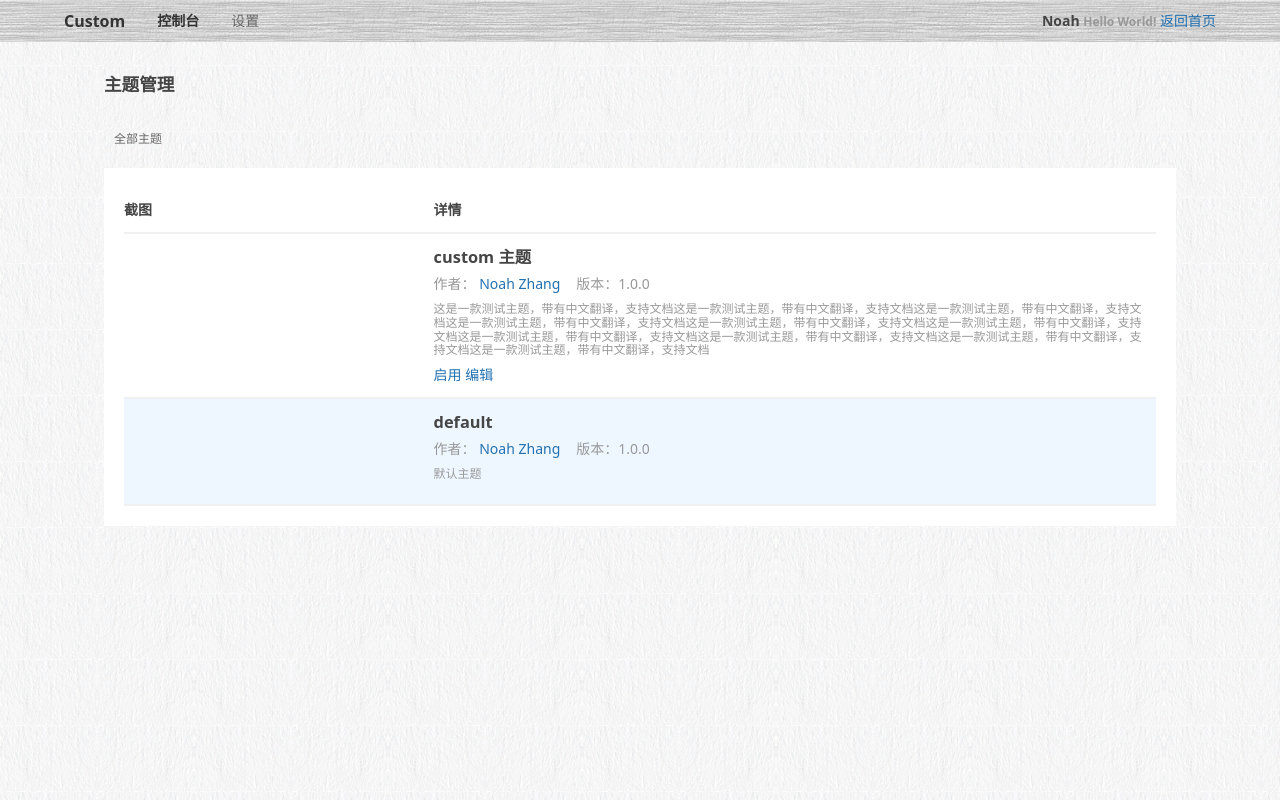
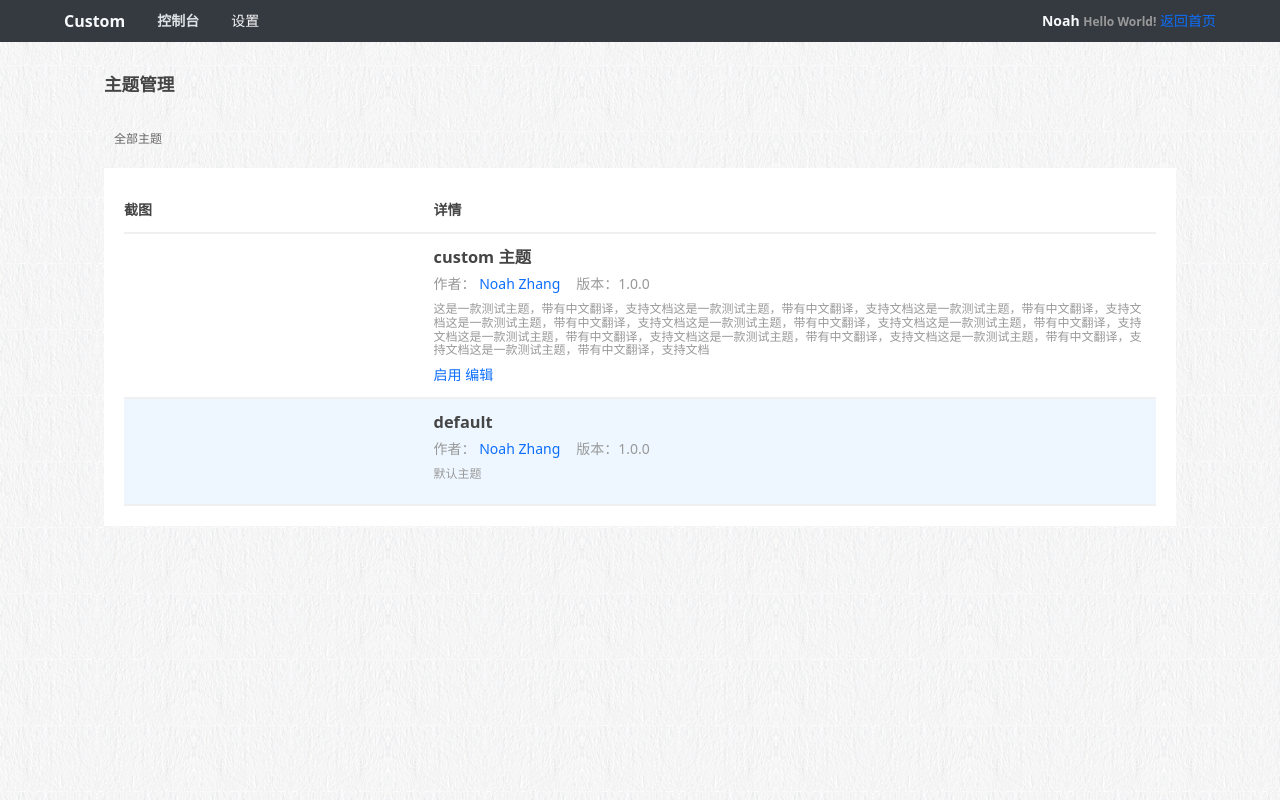
Before and after one commit to kuochingchang/custom, a PHP site: page /admin/theme.php in a window 1280 px wide. Run offline with PHP 8.4, Linux system fonts and the light colour scheme; data comes from the database, SQL or seed files in the repository; both versions use the stored data as it was after the commit.

Commit message:
修改后台主题

```diff
--- /dev/null
+++ b/admin/css/styles/_functions.scss
@@ -0,0 +1,11 @@
+@function tint-color($color, $weight) {
+    @return mix(white, $color, $weight);
+}
+
+@function shade-color($color, $weight) {
+    @return mix(black, $color, $weight);
+}
+
+@function shift-color($color, $weight) {
+    @return if($weight > 0, shade-color($color, $weight), tint-color($color, -$weight));
+}
--- a/admin/css/styles/_header.scss
+++ b/admin/css/styles/_header.scss
@@ -1,6 +1,6 @@
 .custom-admin-header-wrap {
     display: flex;
-    background-image: url(../img/header-bg.gif);
+    background-color: $gray-800;
     gap: 1rem;
     align-items: center;
     padding: 0 5%;
@@ -10,11 +10,11 @@
 
         a {
             display: block;
-            color: #333;
+            color: $gray-100;
             font-size: 16px;
 
             &:hover {
-                color: #000;
+                color: $gray-300;
             }
         }
     }
@@ -28,13 +28,13 @@
             .item-link {
                 display: block;
                 padding: 0.8rem 1rem;
-                color: #666;
+                color: $gray-100;
             }
 
             &:hover {
                 .item-link {
-                    color: #333;
-                    background-color: #ebebeb;
+                    color: $gray-300;
+                    background-color: $gray-700;
                     font-weight: bold;
                 }
 
@@ -45,7 +45,7 @@
 
             &.active {
                 .item-link {
-                    color: #333;
+                    color: $gray-300;
                     font-weight: bold;
                 }
             }
@@ -53,7 +53,7 @@
             .item-submenu {
                 display: none;
                 position: absolute;
-                background-color: #ebebeb;
+                background-color: $gray-300;
                 min-width: 150px;
 
                 .subitem {
@@ -61,7 +61,7 @@
                         display: block;
                         padding: 10px 16px;
                         position: relative;
-                        color: #666;
+                        color: $gray-700;
 
                         &::before {
                             content: "";
@@ -69,7 +69,7 @@
                             width: 0;
                             height: calc(100% - 8px);
                             position: absolute;
-                            background-color: #154d82;
+                            background-color: $blue-700;
                             top: 4px;
                             left: 4px;
                             transition: width .1s ease-in-out;
@@ -78,7 +78,7 @@
 
                     &:hover {
                         .subitem-link {
-                            color: #154d82;
+                            color: $blue-700;
 
                             &::before {
                                 width: 4px;
@@ -88,7 +88,7 @@
 
                     &.active {
                         .subitem-link {
-                            color: #154d82;
+                            color: $blue-700;
                             font-weight: bold;
                         }
                     }
@@ -99,6 +99,7 @@
 
     .header-item-user {
         .username {
+            color: $gray-100;
             font-weight: bold;
         }
     }
--- a/admin/css/styles/_reset.scss
+++ b/admin/css/styles/_reset.scss
@@ -200,11 +200,11 @@
 }
 
 a {
-    color: #2271b1;
+    color: $blue-500;
     text-decoration: none;
 
     &:hover {
-        color: #135e96;
+        color: $blue-600;
     }
 }
 
--- /dev/null
+++ b/admin/css/styles/_root.scss
@@ -0,0 +1,62 @@
+:root {
+
+    @each $color,
+    $value in $grays {
+        --#{$color}: #{$value};
+    }
+
+    @each $color,
+    $value in $colors {
+        --#{$color}: #{$value};
+    }
+
+    @each $color,
+    $value in $blues {
+        --#{$color}: #{$value};
+    }
+
+    @each $color,
+    $value in $indigos {
+        --#{$color}: #{$value};
+    }
+
+    @each $color,
+    $value in $purples {
+        --#{$color}: #{$value};
+    }
+
+    @each $color,
+    $value in $pinks {
+        --#{$color}: #{$value};
+    }
+
+    @each $color,
+    $value in $reds {
+        --#{$color}: #{$value};
+    }
+
+    @each $color,
+    $value in $oranges {
+        --#{$color}: #{$value};
+    }
+
+    @each $color,
+    $value in $yellows {
+        --#{$color}: #{$value};
+    }
+
+    @each $color,
+    $value in $greens {
+        --#{$color}: #{$value};
+    }
+
+    @each $color,
+    $value in $teals {
+        --#{$color}: #{$value};
+    }
+
+    @each $color,
+    $value in $cyans {
+        --#{$color}: #{$value};
+    }
+}
--- /dev/null
+++ b/admin/css/styles/_variables.scss
@@ -0,0 +1,260 @@
+$white: #fff !default;
+$gray-100: #f8f9fa !default;
+$gray-200: #e9ecef !default;
+$gray-300: #dee2e6 !default;
+$gray-400: #ced4da !default;
+$gray-500: #adb5bd !default;
+$gray-600: #6c757d !default;
+$gray-700: #495057 !default;
+$gray-800: #343a40 !default;
+$gray-900: #212529 !default;
+$black: #000 !default;
+
+$grays: (
+    "gray-100": $gray-100,
+    "gray-200": $gray-200,
+    "gray-300": $gray-300,
+    "gray-400": $gray-400,
+    "gray-500": $gray-500,
+    "gray-600": $gray-600,
+    "gray-700": $gray-700,
+    "gray-800": $gray-800,
+    "gray-900": $gray-900) !default;
+
+$blue: #0d6efd !default;
+$indigo: #6610f2 !default;
+$purple: #6f42c1 !default;
+$pink: #d63384 !default;
+$red: #dc3545 !default;
+$orange: #fd7e14 !default;
+$yellow: #ffc107 !default;
+$green: #198754 !default;
+$teal: #20c997 !default;
+$cyan: #0dcaf0 !default;
+
+$colors: (
+    "blue": $blue,
+    "indigo": $indigo,
+    "purple": $purple,
+    "pink": $pink,
+    "red": $red,
+    "orange": $orange,
+    "yellow": $yellow,
+    "green": $green,
+    "teal": $teal,
+    "cyan": $cyan,
+    "black": $black,
+    "white": $white,
+    "gray": $gray-600,
+    "gray-dark": $gray-800) !default;
+
+
+$blue-100: tint-color($blue, 80%) !default;
+$blue-200: tint-color($blue, 60%) !default;
+$blue-300: tint-color($blue, 40%) !default;
+$blue-400: tint-color($blue, 20%) !default;
+$blue-500: $blue  !default;
+$blue-600: shade-color($blue, 20%) !default;
+$blue-700: shade-color($blue, 40%) !default;
+$blue-800: shade-color($blue, 60%) !default;
+$blue-900: shade-color($blue, 80%) !default;
+
+$indigo-100: tint-color($indigo, 80%) !default;
+$indigo-200: tint-color($indigo, 60%) !default;
+$indigo-300: tint-color($indigo, 40%) !default;
+$indigo-400: tint-color($indigo, 20%) !default;
+$indigo-500: $indigo  !default;
+$indigo-600: shade-color($indigo, 20%) !default;
+$indigo-700: shade-color($indigo, 40%) !default;
+$indigo-800: shade-color($indigo, 60%) !default;
+$indigo-900: shade-color($indigo, 80%) !default;
+
+$purple-100: tint-color($purple, 80%) !default;
+$purple-200: tint-color($purple, 60%) !default;
+$purple-300: tint-color($purple, 40%) !default;
+$purple-400: tint-color($purple, 20%) !default;
+$purple-500: $purple  !default;
+$purple-600: shade-color($purple, 20%) !default;
+$purple-700: shade-color($purple, 40%) !default;
+$purple-800: shade-color($purple, 60%) !default;
+$purple-900: shade-color($purple, 80%) !default;
+
+$pink-100: tint-color($pink, 80%) !default;
+$pink-200: tint-color($pink, 60%) !default;
+$pink-300: tint-color($pink, 40%) !default;
+$pink-400: tint-color($pink, 20%) !default;
+$pink-500: $pink  !default;
+$pink-600: shade-color($pink, 20%) !default;
+$pink-700: shade-color($pink, 40%) !default;
+$pink-800: shade-color($pink, 60%) !default;
+$pink-900: shade-color($pink, 80%) !default;
+
+$red-100: tint-color($red, 80%) !default;
+$red-200: tint-color($red, 60%) !default;
+$red-300: tint-color($red, 40%) !default;
+$red-400: tint-color($red, 20%) !default;
+$red-500: $red  !default;
+$red-600: shade-color($red, 20%) !default;
+$red-700: shade-color($red, 40%) !default;
+$red-800: shade-color($red, 60%) !default;
+$red-900: shade-color($red, 80%) !default;
+
+$orange-100: tint-color($orange, 80%) !default;
+$orange-200: tint-color($orange, 60%) !default;
+$orange-300: tint-color($orange, 40%) !default;
+$orange-400: tint-color($orange, 20%) !default;
+$orange-500: $orange  !default;
+$orange-600: shade-color($orange, 20%) !default;
+$orange-700: shade-color($orange, 40%) !default;
+$orange-800: shade-color($orange, 60%) !default;
+$orange-900: shade-color($orange, 80%) !default;
+
+$yellow-100: tint-color($yellow, 80%) !default;
+$yellow-200: tint-color($yellow, 60%) !default;
+$yellow-300: tint-color($yellow, 40%) !default;
+$yellow-400: tint-color($yellow, 20%) !default;
+$yellow-500: $yellow  !default;
+$yellow-600: shade-color($yellow, 20%) !default;
+$yellow-700: shade-color($yellow, 40%) !default;
+$yellow-800: shade-color($yellow, 60%) !default;
+$yellow-900: shade-color($yellow, 80%) !default;
+
+$green-100: tint-color($green, 80%) !default;
+$green-200: tint-color($green, 60%) !default;
+$green-300: tint-color($green, 40%) !default;
+$green-400: tint-color($green, 20%) !default;
+$green-500: $green  !default;
+$green-600: shade-color($green, 20%) !default;
+$green-700: shade-color($green, 40%) !default;
+$green-800: shade-color($green, 60%) !default;
+$green-900: shade-color($green, 80%) !default;
+
+$teal-100: tint-color($teal, 80%) !default;
+$teal-200: tint-color($teal, 60%) !default;
+$teal-300: tint-color($teal, 40%) !default;
+$teal-400: tint-color($teal, 20%) !default;
+$teal-500: $teal  !default;
+$teal-600: shade-color($teal, 20%) !default;
+$teal-700: shade-color($teal, 40%) !default;
+$teal-800: shade-color($teal, 60%) !default;
+$teal-900: shade-color($teal, 80%) !default;
+
+$cyan-100: tint-color($cyan, 80%) !default;
+$cyan-200: tint-color($cyan, 60%) !default;
+$cyan-300: tint-color($cyan, 40%) !default;
+$cyan-400: tint-color($cyan, 20%) !default;
+$cyan-500: $cyan  !default;
+$cyan-600: shade-color($cyan, 20%) !default;
+$cyan-700: shade-color($cyan, 40%) !default;
+$cyan-800: shade-color($cyan, 60%) !default;
+$cyan-900: shade-color($cyan, 80%) !default;
+
+$blues: (
+    "blue-100": $blue-100,
+    "blue-200": $blue-200,
+    "blue-300": $blue-300,
+    "blue-400": $blue-400,
+    "blue-500": $blue-500,
+    "blue-600": $blue-600,
+    "blue-700": $blue-700,
+    "blue-800": $blue-800,
+    "blue-900": $blue-900) !default;
+
+$indigos: (
+    "indigo-100": $indigo-100,
+    "indigo-200": $indigo-200,
+    "indigo-300": $indigo-300,
+    "indigo-400": $indigo-400,
+    "indigo-500": $indigo-500,
+    "indigo-600": $indigo-600,
+    "indigo-700": $indigo-700,
+    "indigo-800": $indigo-800,
+    "indigo-900": $indigo-900) !default;
+
+$purples: (
+    "purple-100": $purple-100,
+    "purple-200": $purple-200,
+    "purple-300": $purple-300,
+    "purple-400": $purple-400,
+    "purple-500": $purple-500,
+    "purple-600": $purple-600,
+    "purple-700": $purple-700,
+    "purple-800": $purple-800,
+    "purple-900": $purple-900) !default;
+
+$pinks: (
+    "pink-100": $pink-100,
+    "pink-200": $pink-200,
+    "pink-300": $pink-300,
+    "pink-400": $pink-400,
+    "pink-500": $pink-500,
+    "pink-600": $pink-600,
+    "pink-700": $pink-700,
+    "pink-800": $pink-800,
+    "pink-900": $pink-900) !default;
+
+$reds: (
+    "red-100": $red-100,
+    "red-200": $red-200,
+    "red-300": $red-300,
+    "red-400": $red-400,
+    "red-500": $red-500,
+    "red-600": $red-600,
+    "red-700": $red-700,
+    "red-800": $red-800,
+    "red-900": $red-900) !default;
+
+$oranges: (
+    "orange-100": $orange-100,
+    "orange-200": $orange-200,
+    "orange-300": $orange-300,
+    "orange-400": $orange-400,
+    "orange-500": $orange-500,
+    "orange-600": $orange-600,
+    "orange-700": $orange-700,
+    "orange-800": $orange-800,
+    "orange-900": $orange-900) !default;
+
+$yellows: (
+    "yellow-100": $yellow-100,
+    "yellow-200": $yellow-200,
+    "yellow-300": $yellow-300,
+    "yellow-400": $yellow-400,
+    "yellow-500": $yellow-500,
+    "yellow-600": $yellow-600,
+    "yellow-700": $yellow-700,
+    "yellow-800": $yellow-800,
+    "yellow-900": $yellow-900) !default;
+
+$greens: (
+    "green-100": $green-100,
+    "green-200": $green-200,
+    "green-300": $green-300,
+    "green-400": $green-400,
+    "green-500": $green-500,
+    "green-600": $green-600,
+    "green-700": $green-700,
+    "green-800": $green-800,
+    "green-900": $green-900) !default;
+
+$teals: (
+    "teal-100": $teal-100,
+    "teal-200": $teal-200,
+    "teal-300": $teal-300,
+    "teal-400": $teal-400,
+    "teal-500": $teal-500,
+    "teal-600": $teal-600,
+    "teal-700": $teal-700,
+    "teal-800": $teal-800,
+    "teal-900": $teal-900) !default;
+
+$cyans: (
+    "cyan-100": $cyan-100,
+    "cyan-200": $cyan-200,
+    "cyan-300": $cyan-300,
+    "cyan-400": $cyan-400,
+    "cyan-500": $cyan-500,
+    "cyan-600": $cyan-600,
+    "cyan-700": $cyan-700,
+    "cyan-800": $cyan-800,
+    "cyan-900": $cyan-900) !default;
--- a/admin/css/styles/index.scss
+++ b/admin/css/styles/index.scss
@@ -1,4 +1,7 @@
+@import "functions";
+@import "variables";
 @import "reset";
+@import "root";
 @import "header";
 @import "common";
 @import "content";
--- a/admin/plugin.php
+++ b/admin/plugin.php
@@ -38,9 +38,9 @@
                             <td class="action">
                                 <?php if ($plugin['is_complete'] && $plugin['is_activated']) : ?>
                                     <a href="<?= $option->adminSiteUrl('plugin-config.php?config=' . $plugin['dir']) ?>">设置</a>
-                                    <a href="<?= $option->siteUrl('action/plugin-handler?deactivate=' . $plugin['dir']) ?>">禁用</a>
+                                    <a href="<?= $option->siteUrl('index.php/action/plugin-handler?deactivate=' . $plugin['dir']) ?>">禁用</a>
                                 <?php elseif ($plugin['is_complete']) : ?>
-                                    <a href="<?= $option->siteUrl('action/plugin-handler?activate=' . $plugin['dir']) ?>">启用</a>
+                                    <a href="<?= $option->siteUrl('index.php/action/plugin-handler?activate=' . $plugin['dir']) ?>">启用</a>
                                 <?php else : ?>
                                     <span>损坏</span>
                                 <?php endif; ?>
--- a/admin/theme.php
+++ b/admin/theme.php
@@ -38,8 +38,8 @@
                                     <p class="theme-description"><?= $theme['description'] ?></p>
                                     <div class="action">
                                         <?php if (!$theme['is_activated']) : ?>
-                                            <a href="<?= $option->siteUrl('action/theme-handler?activate=' . $theme['dir']) ?>">启用</a>
-                                            <a href="<?= $option->adminSiteUrl('theme-config.php?config=' . $theme['dir']) ?>">编辑</a>
+                                            <a href="<?= $option->siteUrl('index.php/action/theme-handler?activate=' . $theme['dir']) ?>">启用</a>
+                                            <a href="<?= $option->adminSiteUrl('index.php/theme-config.php?config=' . $theme['dir']) ?>">编辑</a>
                                         <?php endif; ?>
                                     </div>
                                 <?php else : ?>
--- a/includes/Widget/Option.php
+++ b/includes/Widget/Option.php
@@ -60,7 +60,6 @@
      */
     public function siteUrl($uri = '')
     {
-        $this->request->getUrlPrefix();
         return $this->request->getUrlPrefix() . rtrim('/' . trim($uri, '/'), '/');
     }
 
```
Also changed, not shown: custom.sql (+14 -4 lines), admin/css/index.min.css, 2 other files.
